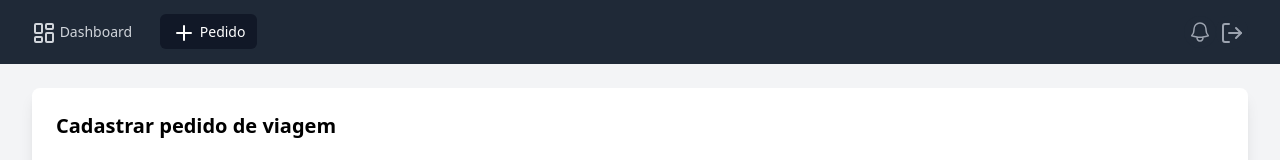
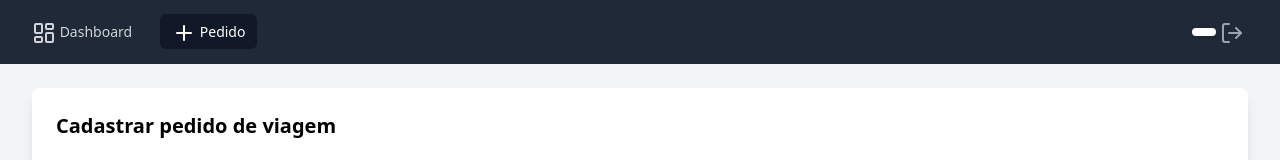
Before and after one commit to lucmorais/viagem-corporativa, a Vue app in the folder frontend/: page /pedido/cadastrar in a window 1280 px wide. Shown: the top 160 px of the page. Built offline with nearby package versions, Linux system fonts and the light colour scheme; sample sign-in values are in the browser's storage.

Commit message:
ajustes-nav

```diff
--- a/frontend/src/components/Nav.vue
+++ b/frontend/src/components/Nav.vue
@@ -1,6 +1,9 @@
 <script lang="ts" setup>
 import { RouterLink, useRouter } from 'vue-router';
 import { LayoutDashboard, Plus, LogOut } from 'lucide-vue-next';
+
+const usuario = JSON.parse(localStorage.getItem('usuario') || '{}');
+const nomeUsuario = usuario?.nome || '';
 
 const emit = defineEmits<{
   (e: 'status', tipo: string, msg: string): void;
@@ -21,20 +24,7 @@ function logout() {
     <nav class="bg-gray-800">
       <div class="mx-auto max-w-7xl px-2 sm:px-6 lg:px-8">
         <div class="relative flex h-16 items-center justify-between">
-          <div class="absolute inset-y-0 left-0 flex items-center sm:hidden">
-            <button type="button" command="--toggle" commandfor="mobile-menu" class="relative inline-flex items-center justify-center rounded-md p-2 text-gray-400 hover:bg-gray-700 hover:text-white focus:ring-2 focus:ring-white focus:outline-hidden focus:ring-inset">
-              <span class="absolute -inset-0.5"></span>
-              <span class="sr-only">Open main menu</span>
-              <svg viewBox="0 0 24 24" fill="none" stroke="currentColor" stroke-width="1.5" data-slot="icon" aria-hidden="true" class="size-6 in-aria-expanded:hidden">
-                <path d="M3.75 6.75h16.5M3.75 12h16.5m-16.5 5.25h16.5" stroke-linecap="round" stroke-linejoin="round" />
-              </svg>
-              <svg viewBox="0 0 24 24" fill="none" stroke="currentColor" stroke-width="1.5" data-slot="icon" aria-hidden="true" class="size-6 not-in-aria-expanded:hidden">
-                <path d="M6 18 18 6M6 6l12 12" stroke-linecap="round" stroke-linejoin="round" />
-              </svg>
-            </button>
-          </div>
-          <div class="flex flex-1 items-center justify-center sm:items-stretch sm:justify-start">
-            <div class="hidden sm:block">
+          <div class="flex flex-1 items-center sm:items-stretch sm:justify-start">
             <div class="flex space-x-4">
               <RouterLink to="/" v-slot="{ isActive }">
                 <span :class="['pr-3 py-2 text-sm font-medium rounded-md', isActive ? 'bg-gray-900 text-white' : 'text-gray-300 hover:bg-gray-700 hover:text-white']">
@@ -49,16 +39,10 @@ function logout() {
               </RouterLink>
             </div>
           </div>
-          </div>
           <div class="absolute inset-y-0 right-0 flex items-center pr-2 sm:static sm:inset-auto sm:ml-6 sm:pr-0">
-            <button type="button" class="relative rounded-full bg-gray-800 p-1 text-gray-400 hover:text-white focus:ring-2 focus:ring-white focus:ring-offset-2 focus:ring-offset-gray-800 focus:outline-hidden">
-              <span class="absolute -inset-1.5"></span>
-              <span class="sr-only">View notifications</span>
-              <svg viewBox="0 0 24 24" fill="none" stroke="currentColor" stroke-width="1.5" data-slot="icon" aria-hidden="true" class="size-6">
-                <path d="M14.857 17.082a23.848 23.848 0 0 0 5.454-1.31A8.967 8.967 0 0 1 18 9.75V9A6 6 0 0 0 6 9v.75a8.967 8.967 0 0 1-2.312 6.022c1.733.64 3.56 1.085 5.455 1.31m5.714 0a24.255 24.255 0 0 1-5.714 0m5.714 0a3 3 0 1 1-5.714 0" stroke-linecap="round" stroke-linejoin="round" />
-              </svg>
-            </button>
-
+            <span class="bg-white text-gray-800 px-3 py-1 rounded-full text-sm font-medium shadow">
+              {{ nomeUsuario }}
+            </span>
             <button
               type="button"
               @click="logout"
```
Lines whose indentation alone changed are shown as unchanged.
